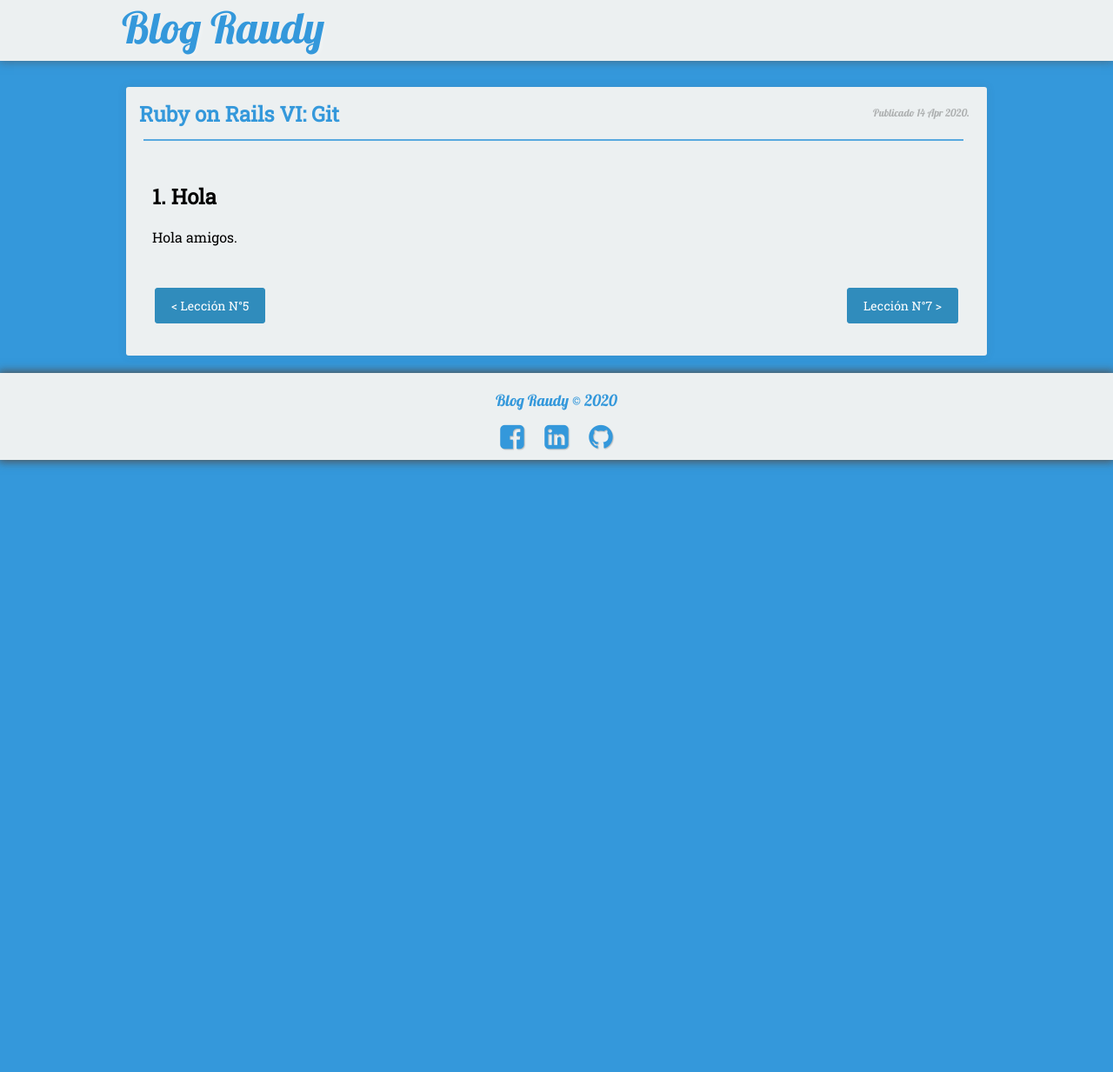
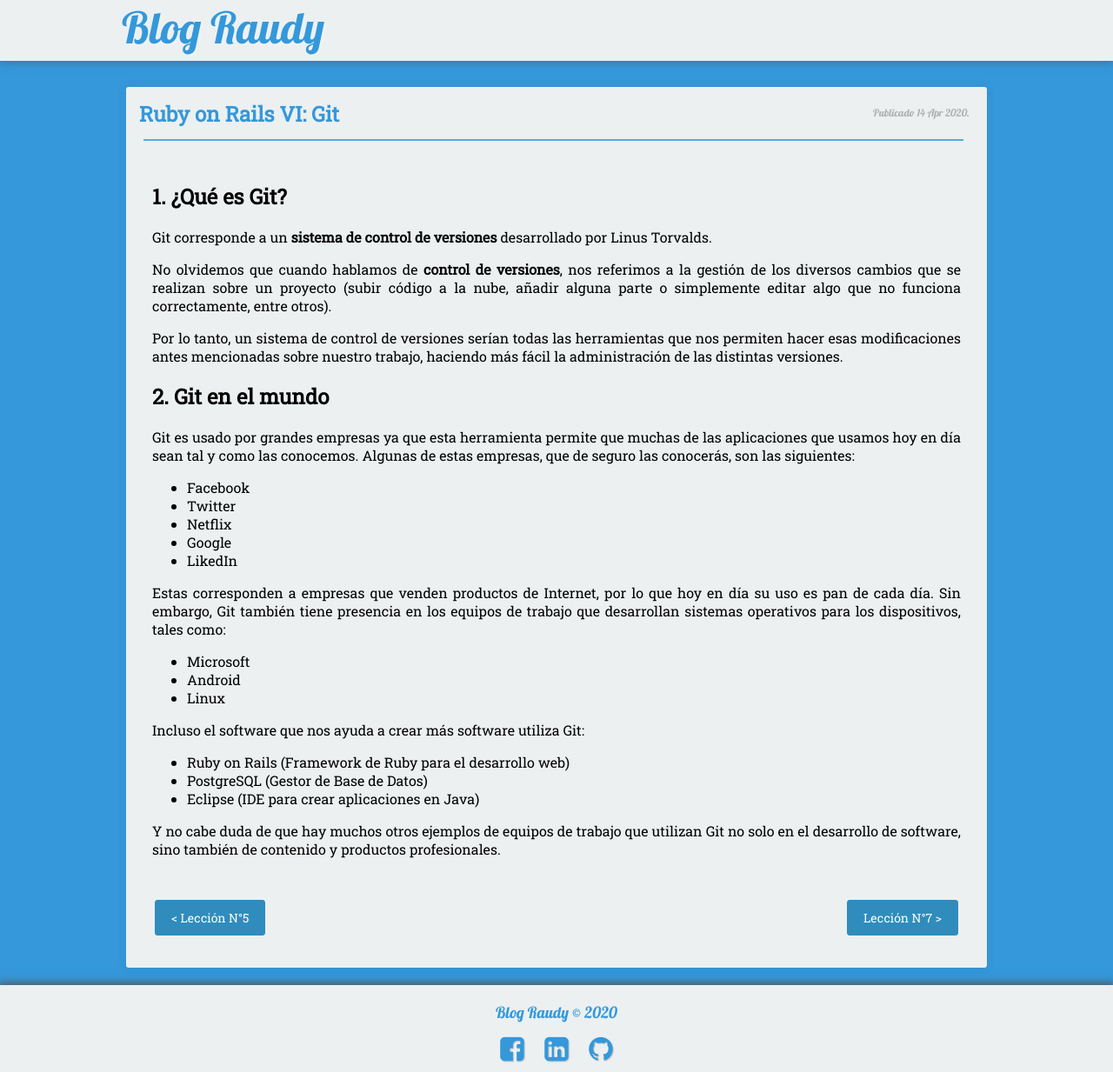
Before and after one commit to nisoto/Blog-anterior-2.0, a Jekyll site: the page built from _posts/2020-04-14-rails-vi-git-en-detalle.md, in a window 1280 px wide. Shown: the whole page at 87% size. Built offline with Jekyll 4.4.1, drawn with Linux system fonts in a browser that asks for light colours; nearby versions of some CDN libraries; before the commit the page ends 900 px from its top, so only the background shows below that.

Commit message:
Update 2020-04-14-rails-vi-git-en-detalle.md

```diff
--- a/_posts/2020-04-14-rails-vi-git-en-detalle.md
+++ b/_posts/2020-04-14-rails-vi-git-en-detalle.md
@@ -6,9 +6,37 @@ excerpt: "Capítulo N°6 del curso de Ruby on Rails"
 tags: [rails]
 ---
 
-## 1. Hola
+## 1. ¿Qué es Git?
 
-Hola amigos.
+Git corresponde a un **sistema de control de versiones** desarrollado por Linus Torvalds.
+
+No olvidemos que cuando hablamos de **control de versiones**, nos referimos a la gestión de los diversos cambios que se realizan sobre un proyecto (subir código a la nube, añadir alguna parte o simplemente editar algo que no funciona correctamente, entre otros).
+
+Por lo tanto, un sistema de control de versiones serían todas las herramientas que nos permiten hacer esas modificaciones antes mencionadas sobre nuestro trabajo, haciendo más fácil la administración de las distintas versiones.
+
+## 2. Git en el mundo
+
+Git es usado por grandes empresas ya que esta herramienta permite que muchas de las aplicaciones que usamos hoy en día sean tal y como las conocemos. Algunas de estas empresas, que de seguro las conocerás, son las siguientes:
+
+* Facebook
+* Twitter
+* Netflix
+* Google
+* LikedIn
+
+Estas corresponden a empresas que venden productos de Internet, por lo que hoy en día su uso es pan de cada día. Sin embargo, Git también tiene presencia en los equipos de trabajo que desarrollan sistemas operativos para los dispositivos, tales como:
+
+* Microsoft
+* Android
+* Linux
+
+Incluso el software que nos ayuda a crear más software utiliza Git:
+
+* Ruby on Rails (Framework de Ruby para el desarrollo web)
+* PostgreSQL (Gestor de Base de Datos)
+* Eclipse (IDE para crear aplicaciones en Java)
+
+Y no cabe duda de que hay muchos otros ejemplos de equipos de trabajo que utilizan Git no solo en el desarrollo de software, sino también de contenido y productos profesionales.
 
 |     |     |
 |:----|----:|
```
